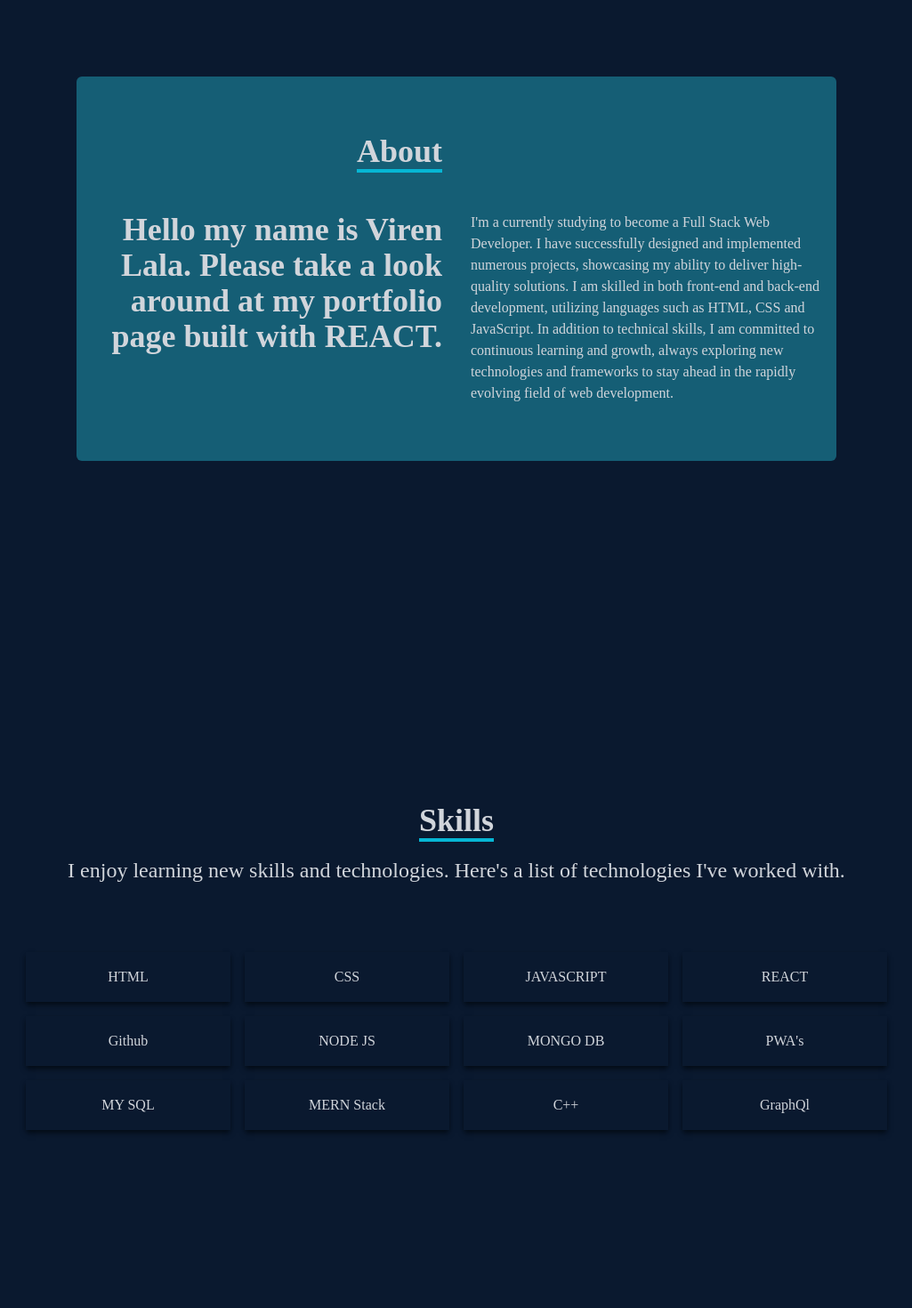
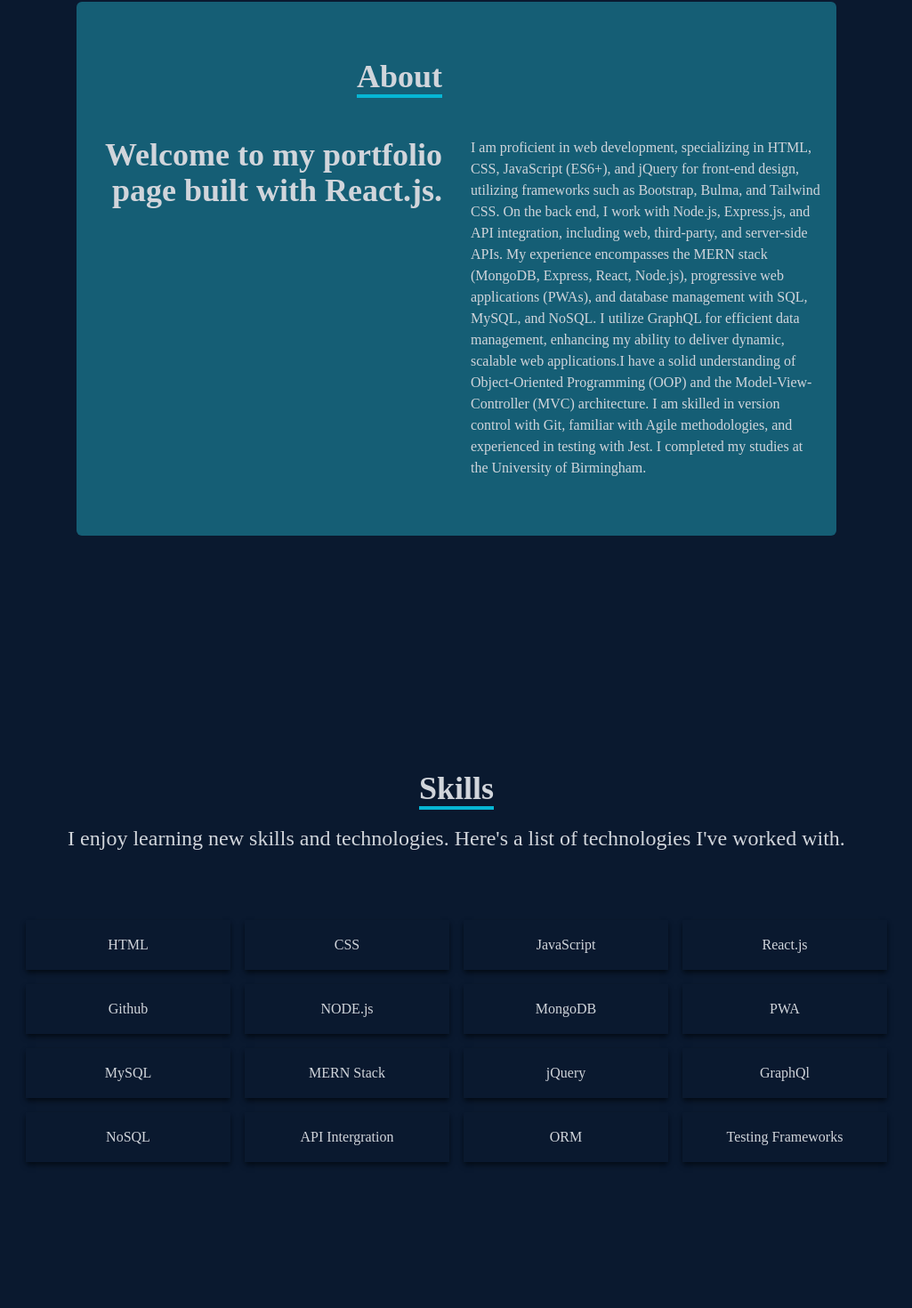
Before and after one commit to viren15152/React-Portfolio-Page, a React (Create React App) app: page / in a window 1280 px wide. Shown: the part 898-2368 px from the top of the page at 89% size, without its empty margins (127-1152 px from the left). Built offline with nearby package versions, Linux system fonts and the light colour scheme.

Commit message:
Latest updates to skills.jsx about.jsx and navbar.jsx

```diff
--- a/src/components/About.jsx
+++ b/src/components/About.jsx
@@ -20,15 +20,13 @@ const About = () => {
           <div className="max-w-[1000px] w-full grid sm:grid-cols-2 gap-8 px-4">
             <div className="sm:text-right text-4xl font-bold">
               <p>
-                Hello my name is Viren Lala. Please take a
-                look around at my portfolio page built with REACT.
+                Welcome to my portfolio page built with React.js.
               </p>
             </div>
             <div>
               <p>
                 {" "}
-                I'm a currently studying to become a Full Stack Web Developer. I have successfully designed and implemented numerous projects, showcasing my ability to deliver high-quality solutions. I am skilled in both front-end and back-end development, utilizing languages such as HTML, CSS and JavaScript.
-                In addition to technical skills, I am committed to continuous learning and growth, always exploring new technologies and frameworks to stay ahead in the rapidly evolving field of web development.
+                I am proficient in web development, specializing in HTML, CSS, JavaScript (ES6+), and jQuery for front-end design, utilizing frameworks such as Bootstrap, Bulma, and Tailwind CSS. On the back end, I work with Node.js, Express.js, and API integration, including web, third-party, and server-side APIs. My experience encompasses the MERN stack (MongoDB, Express, React, Node.js), progressive web applications (PWAs), and database management with SQL, MySQL, and NoSQL. I utilize GraphQL for efficient data management, enhancing my ability to deliver dynamic, scalable web applications.I have a solid understanding of Object-Oriented Programming (OOP) and the Model-View-Controller (MVC) architecture. I am skilled in version control with Git, familiar with Agile methodologies, and experienced in testing with Jest. I completed my studies at the University of Birmingham.
               </p>
             </div>
           </div>
--- a/src/components/Navbar.jsx
+++ b/src/components/Navbar.jsx
@@ -16,7 +16,7 @@ const Navbar = () => {
   return (
     <div className='fixed w-full h-[80px] flex justify-between items-center px-4 bg-[#0a192f] text-gray-300'>
       <div>
-        <h1 className=' font-thin text-2xl italic font-serif'>Viren Lala Portfolio Page</h1>
+        <h1 className=' font-thin text-2xl font-Arial'>Viren Lala Portfolio Page</h1>
       </div>
       {/* menu */}
       <ul className='hidden md:flex gap-x-8'>
@@ -118,7 +118,7 @@ const Navbar = () => {
           <li className='w-[160px] h-[60px] flex justify-between items-center ml-[-100px] hover:ml-[-10px] duration-300 bg-[#565f69]'>
             <a
               className='flex justify-between items-center w-full text-gray-300'
-              href='/'
+              href='/Viren Mahesh Lala CV.docx'
             >
               Resume <BsFillPersonLinesFill size={30} />
             </a>
@@ -129,5 +129,3 @@ const Navbar = () => {
   );
 };
 export default Navbar;
-
-//I will add the other hrefs once I've created a new Linkdin Profile and Resume.
--- a/src/components/Skills.jsx
+++ b/src/components/Skills.jsx
@@ -17,34 +17,46 @@ const Skills = () => {
                   <p className='my-4'>CSS</p>
               </div>
               <div className='shadow-md shadow-[#040c16] hover:scale-110 duration-500'>
-                  <p className='my-4'>JAVASCRIPT</p>
+                  <p className='my-4'>JavaScript</p>
               </div>
               <div className='shadow-md shadow-[#040c16] hover:scale-110 duration-500'>
-                  <p className='my-4'>REACT</p>
+                  <p className='my-4'>React.js</p>
               </div>
               <div className='shadow-md shadow-[#040c16] hover:scale-110 duration-500'>
                   <p className='my-4'>Github</p>
               </div>
               <div className='shadow-md shadow-[#040c16] hover:scale-110 duration-500'>
-                  <p className='my-4'>NODE JS</p>
+                  <p className='my-4'>NODE.js</p>
               </div>
               <div className='shadow-md shadow-[#040c16] hover:scale-110 duration-500'>
-                  <p className='my-4'>MONGO DB</p>
+                  <p className='my-4'>MongoDB</p>
               </div>
               <div className='shadow-md shadow-[#040c16] hover:scale-110 duration-500'>
-                  <p className='my-4'>PWA's</p>
+                  <p className='my-4'>PWA</p>
               </div>
               <div className='shadow-md shadow-[#040c16] hover:scale-110 duration-500'>
-                  <p className='my-4'>MY SQL</p>
+                  <p className='my-4'>MySQL</p>
               </div>
               <div className='shadow-md shadow-[#040c16] hover:scale-110 duration-500'>
                   <p className='my-4'>MERN Stack</p>
               </div>
               <div className='shadow-md shadow-[#040c16] hover:scale-110 duration-500'>
-                  <p className='my-4'>C++</p>
+                  <p className='my-4'>jQuery</p>
               </div>
               <div className='shadow-md shadow-[#040c16] hover:scale-110 duration-500'>
                   <p className='my-4'>GraphQl</p>
+              </div>
+              <div className='shadow-md shadow-[#040c16] hover:scale-110 duration-500'>
+                  <p className='my-4'>NoSQL</p>
+              </div>
+              <div className='shadow-md shadow-[#040c16] hover:scale-110 duration-500'>
+                  <p className='my-4'>API Intergration</p>
+              </div>
+              <div className='shadow-md shadow-[#040c16] hover:scale-110 duration-500'>
+                  <p className='my-4'>ORM</p>
+              </div>
+              <div className='shadow-md shadow-[#040c16] hover:scale-110 duration-500'>
+                  <p className='my-4'>Testing Frameworks</p>
               </div>
           </div>
       </div>
```
Also changed, not shown: 1 other file (tests, documents, lock files or other folders).
